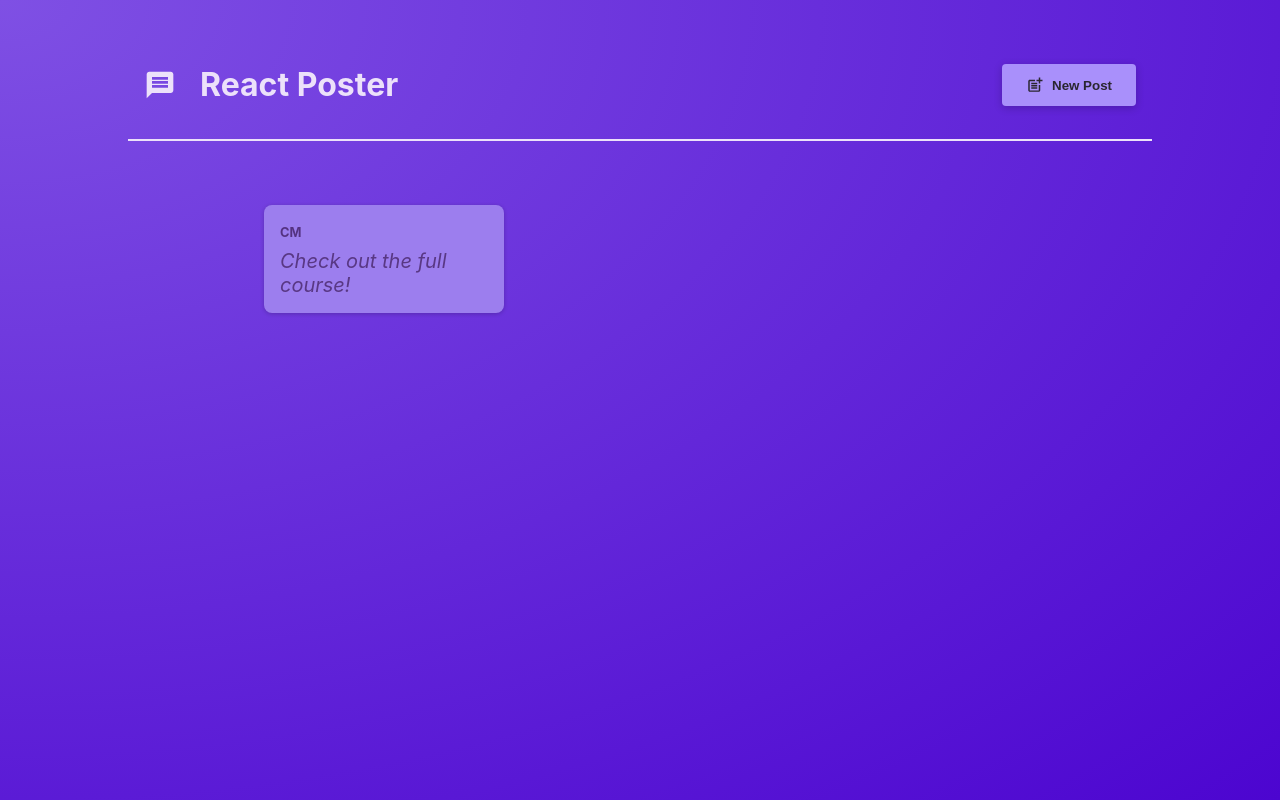
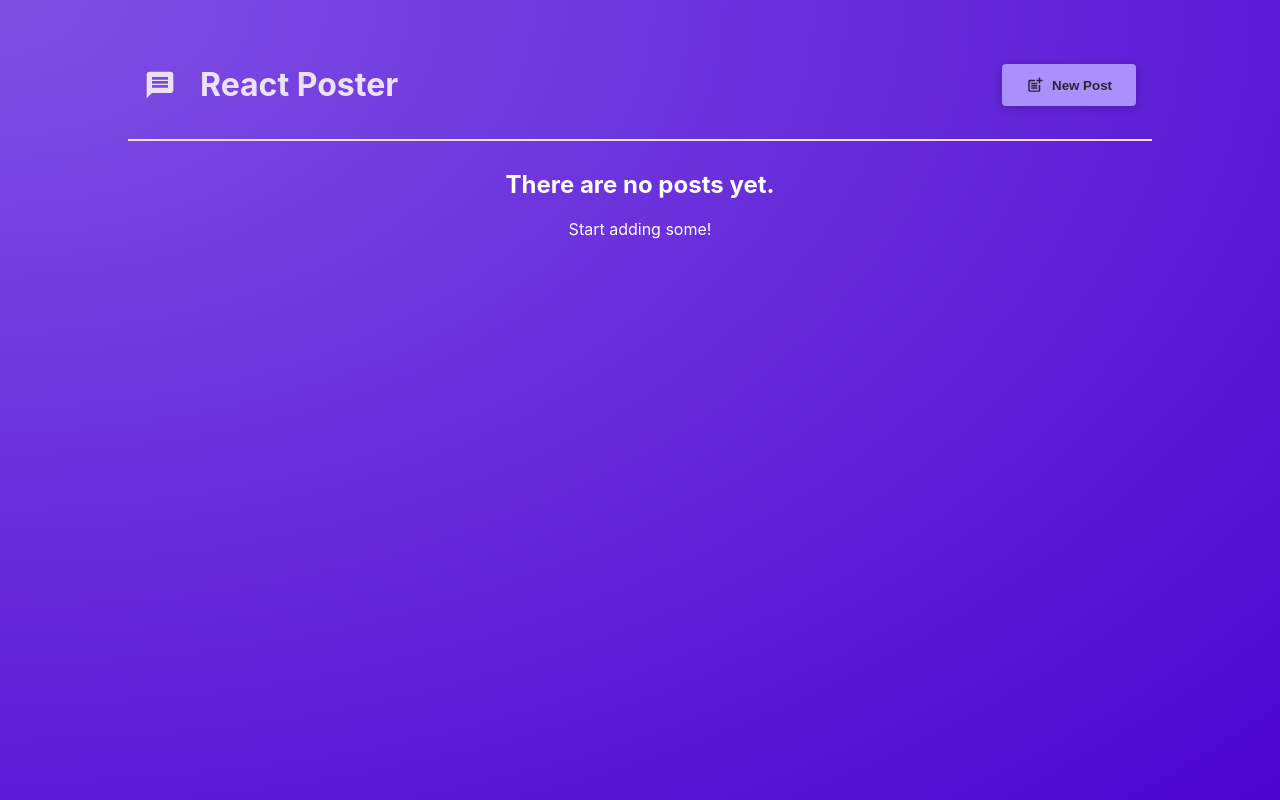
Before and after one commit to cmsamaaa/learn-react, a React (Vite) app: page / in a window 1280 px wide. Built offline with nearby package versions, Linux system fonts and the light colour scheme.

Commit message:
update state with submitted data

```diff
--- a/src/components/NewPost.jsx
+++ b/src/components/NewPost.jsx
@@ -2,7 +2,7 @@ import { useState } from 'react';
 
 import classes from './NewPost.module.css';
 
-const NewPost = ({ onCancel }) => {
+const NewPost = ({ onCancel, onAddPost }) => {
     // useState returns an array with 2 elements
     // [0] - current value
     // [1] - state updating function
@@ -23,7 +23,7 @@ const NewPost = ({ onCancel }) => {
             body: enteredBody,
             author: enteredAuthor
         };
-        console.log(postData);
+        onAddPost(postData);
         onCancel();
     };
 
--- a/src/components/PostsList.jsx
+++ b/src/components/PostsList.jsx
@@ -1,9 +1,17 @@
+import { useState } from 'react';
+
 import Post from './Post';
 import NewPost from './NewPost';
 import Modal from './Modal';
 import classes from './PostsList.module.css';
 
 const PostsList = ({ isPosting, onStopPosting }) => {
+    const [posts, setPosts] = useState([]);
+
+    const addPostHandler = (postData) => {
+        setPosts((existingPosts) => [postData, ...existingPosts]);
+    };
+
     // let modalContent;
 
     // if (modalIsVisible) {
@@ -21,12 +29,20 @@ const PostsList = ({ isPosting, onStopPosting }) => {
         <>
             {isPosting && (
                 <Modal onClose={onStopPosting}>
-                    <NewPost onCancel={onStopPosting} />
+                    <NewPost onCancel={onStopPosting} onAddPost={addPostHandler} />
                 </Modal>
             )}
-            <ul className={classes.posts}>
-                <Post author="CM" body="Check out the full course!" />
-            </ul>
+            {posts.length > 0 && (
+                <ul className={classes.posts}>
+                    {posts.map((post, idx) => <Post key={idx} author={post.author} body={post.body} />)}
+                </ul>
+            )}
+            {posts.length === 0 && (
+                <div style={{ textAlign: 'center', color: 'white' }}>
+                    <h2>There are no posts yet.</h2>
+                    <p>Start adding some!</p>
+                </div>
+            )}
         </>
     );
 };
```
